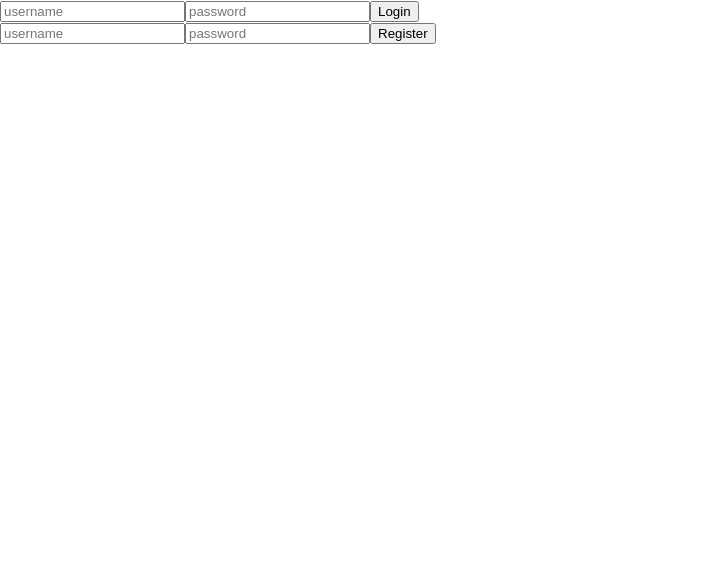
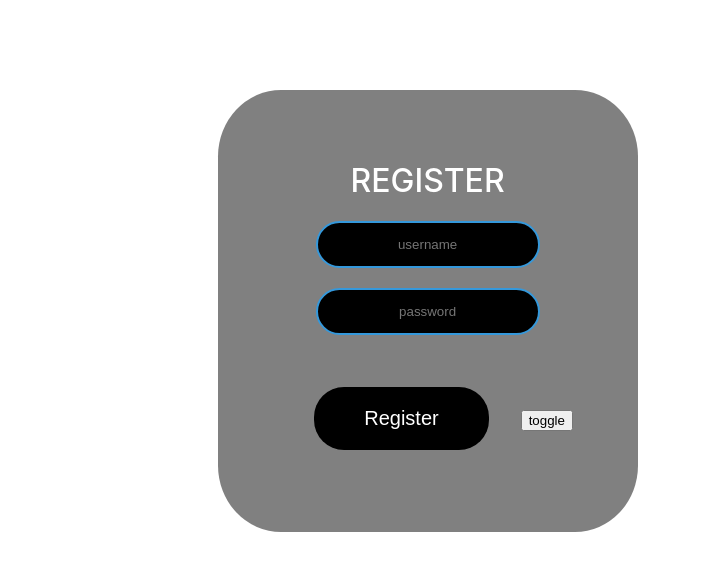
Before and after one commit to theisaacross/capstone_frontend, a React (Create React App) app in the folder frontend/: page / in a window 1280 px wide. Shown: the top 570 px of the page, without its empty margins (0-701 px from the left). Built offline with nearby package versions, Linux system fonts and the light colour scheme.

Commit message:
start of css

```diff
--- a/frontend/src/App.css
+++ b/frontend/src/App.css
@@ -1,38 +1,81 @@
-.App {
+/* .login{
+  display: flex;
+  align-items: center;
+  justify-content: center;
+} */
+.container {
+  display: flex;
+  align-items: center;
+  justify-content: center;
+  flex-direction: column;
+  background: grey;
+  width: 25%;
+  height: 30%;
+  padding: 50px;
+  margin: 7% 17%;
+  border-radius: 15%;
+}
+.btn{
+  text-decoration: none;
+  padding: 20px 50px;
+  font-size: 1.25rem;
+  position: relative;
+  margin: 32px;
+  border: 0px solid rgba(255, 255, 255, 0);
+}
+
+.auth{
+  background: black;
+  color: white;
+  border-radius:  30px;
+  transition: transform 0.3s ease;
+}
+
+ .auth::after, .auth::before{
+  content: '';
+  position: absolute;
+  opacity: 0.3;
+  background: black;
+  border-radius: inherit;
+  width:100%;
+  height: 100%;
+  top: 0;
+  bottom: 0;
+  left: 0;
+  right: 0;
+  z-index: -1;
+  transition: transform 0.3 ease;
+}
+
+.auth:hover{
+  transform: translate(-1px, -12px);
+}
+
+.auth:hover::after{
+  transform: translate(7px, 7px);
+}
+
+.auth:hover::before{
+  transform: translate(12px, 12px);
+}
+
+.box input[type ="text"],.box input[type = "password"],.box input[type ="username"] {
+  border: 0;
+  background: black;
+  display: block;
+  margin: 20px auto;
+  text-align: center;
+  border: 2px solid #3498db;
+  padding: 14px 10px;
+  width: 200px;
+  outline: none;
+  color: white;
+  border-radius: 24px;
+}
+
+.box h1{
+  color: white;
+  text-transform: uppercase;
+  font-weight: 500;
   text-align: center;
 }
-
-.App-logo {
-  height: 40vmin;
-  pointer-events: none;
-}
-
-@media (prefers-reduced-motion: no-preference) {
-  .App-logo {
-    animation: App-logo-spin infinite 20s linear;
-  }
-}
-
-.App-header {
-  background-color: #282c34;
-  min-height: 100vh;
-  display: flex;
-  flex-direction: column;
-  align-items: center;
-  justify-content: center;
-  font-size: calc(10px + 2vmin);
-  color: white;
-}
-
-.App-link {
-  color: #61dafb;
-}
-
-@keyframes App-logo-spin {
-  from {
-    transform: rotate(0deg);
-  }
-  to {
-    transform: rotate(360deg);
-  }
-}
--- a/frontend/src/App.js
+++ b/frontend/src/App.js
@@ -1,3 +1,4 @@
+import "./App.css"
 import React, { Component } from 'react';
 import Login from './Login';
 import Logout from './Logout';
@@ -23,7 +24,19 @@ class App extends Component{
       score:'',
       putts: '',
       id: undefined,
-      editForm: false
+      editForm: false,
+      loginForm: false
+    }
+  }
+  toggleForm = () =>{
+    if (this.state.loginForm === true){
+      this.setState({
+        loginForm: false
+      })
+    }else{
+      this.setState({
+        loginForm: true
+      })
     }
   }
 
@@ -273,13 +286,16 @@ class App extends Component{
 
   render(){
     return(
-      <div>
-        <Login handleLogin={this.handleLogin} login={this.login} state={this.state} handleChange={this.handleChange}/>
-        <Register handleRegister ={this.handleRegister} register={this.register} state={this.state} handleChange={this.handleChange}/>
+      <>
+        <div classname="login">
+          {(this.state.loginForm ? <Login handleLogin={this.handleLogin} login={this.login} state={this.state} handleChange={this.handleChange} toggleForm={this.toggleForm}/>
+          :<Register handleRegister ={this.handleRegister} register={this.register} state={this.state} handleChange={this.handleChange} toggleForm={this.toggleForm}/>)}
+        </div>
+
         <Logout logout={this.logout} state={this.state}/>
         <NewScore handleChange={this.handleChange} state={this.state} handleAddScore={this.handleAddScore}/> <Scorecard state={this.state} stats={this.state.stats} deleteScore={this.deleteScore} editScore={this.editScore} handleEditScore={this.handleEditScore}/>
         <EditScore state={this.state} handleEditScore={this.handleEditScore} handleChange={this.handleChange} editScore={this.editScore}/>
-      </div>
+      </>
     )
   }
 }
--- a/frontend/src/Login.js
+++ b/frontend/src/Login.js
@@ -1,5 +1,5 @@
 import React, { Component } from 'react';
-
+import "./App.css"
 export default class Login extends Component {
     constructor(props){
         super(props)
@@ -11,11 +11,13 @@ export default class Login extends Component {
 
     render(){
         return(
-            <div>
-                {(this.props.state.loggedIn ? <div>{this.props.state.loggedIn}</div> : <form onSubmit={this.props.handleLogin} action='/user/login' method="POST">
+            <div className="container">
+                {(this.props.state.loggedIn ? <div>{this.props.state.loggedIn}</div> : <form className='box' onSubmit={this.props.handleLogin} action='/user/login' method="POST">
+                <h1>Login</h1>
                 <input type="username" name="username" placeholder="username" required onChange={this.props.handleChange}></input>
                 <input type="password" name="password" placeholder="password" required onChange={this.props.handleChange}></input>
-                <button onSubmit={this.props.handleLogin} type="submit">Login</button>
+                <button onSubmit={this.props.handleLogin} type="submit" className="btn auth">Login</button>
+                <button onClick={this.props.toggleForm}>toggle</button>
                 </form>)}
             </div>
         )
--- a/frontend/src/Register.js
+++ b/frontend/src/Register.js
@@ -1,5 +1,5 @@
 import React, { Component } from 'react';
-
+import "./App.css"
 export default class Register extends Component {
     constructor(props){
         super(props)
@@ -11,11 +11,13 @@ export default class Register extends Component {
 
     render(){
         return(
-            <div>
-                {(this.props.state.loggedIn ? <div>{this.props.state.loggedIn}</div> : <form onSubmit={this.props.handleRegister} action='/user/register' method="POST">
+            <div className="container">
+                {(this.props.state.loggedIn ? <div>{this.props.state.loggedIn}</div> : <form className='box' onSubmit={this.props.handleRegister} action='/user/register' method="POST">
+                <h1>Register</h1>
                 <input type="username" name="username" placeholder="username" required onChange={this.props.handleChange}></input>
                 <input type="password" name="password" placeholder="password" required onChange={this.props.handleChange}></input>
-                <button onSubmit={this.props.handleRegister} type="submit">Register</button>
+                <button onSubmit={this.props.handleRegister} type="submit" className="btn auth">Register</button>
+                <button onClick={this.props.toggleForm}>toggle</button>
                 </form>)}
             </div>
         )
```
